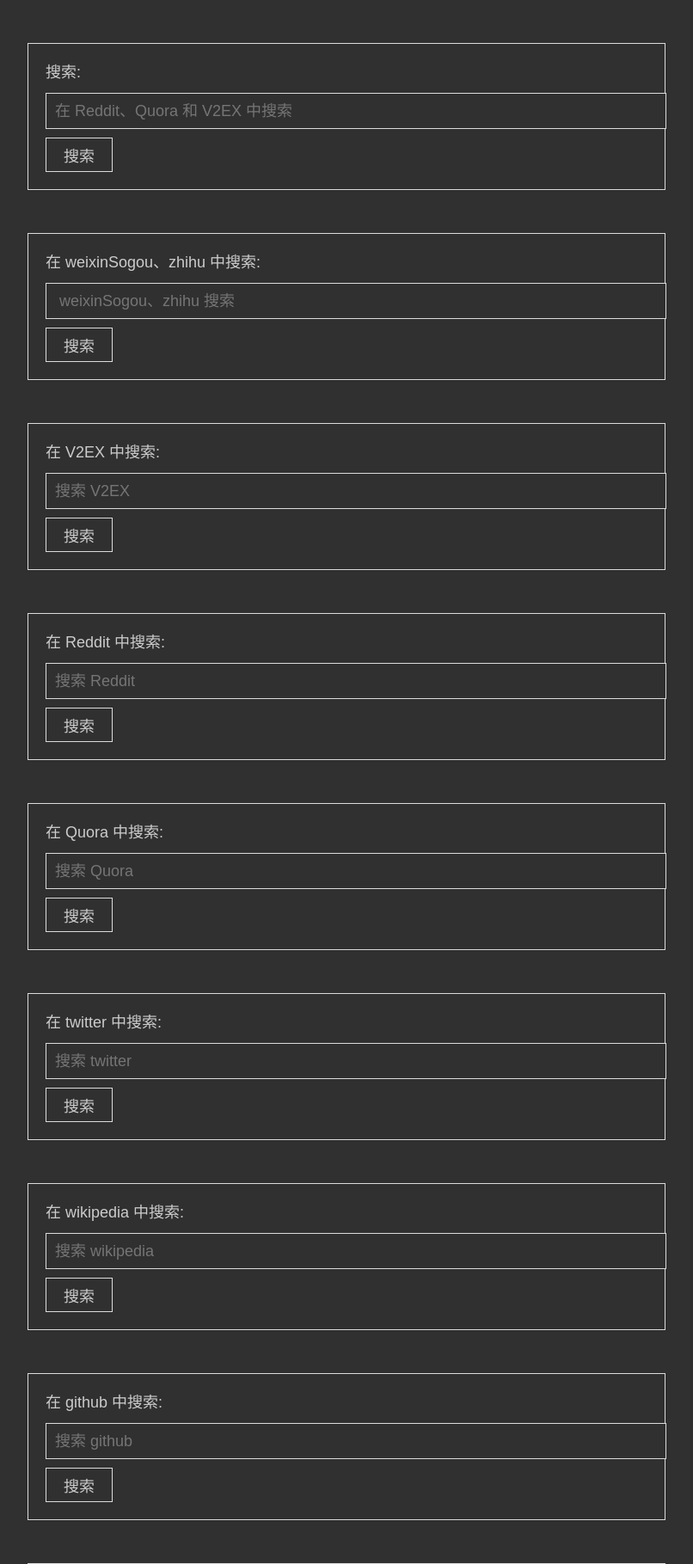
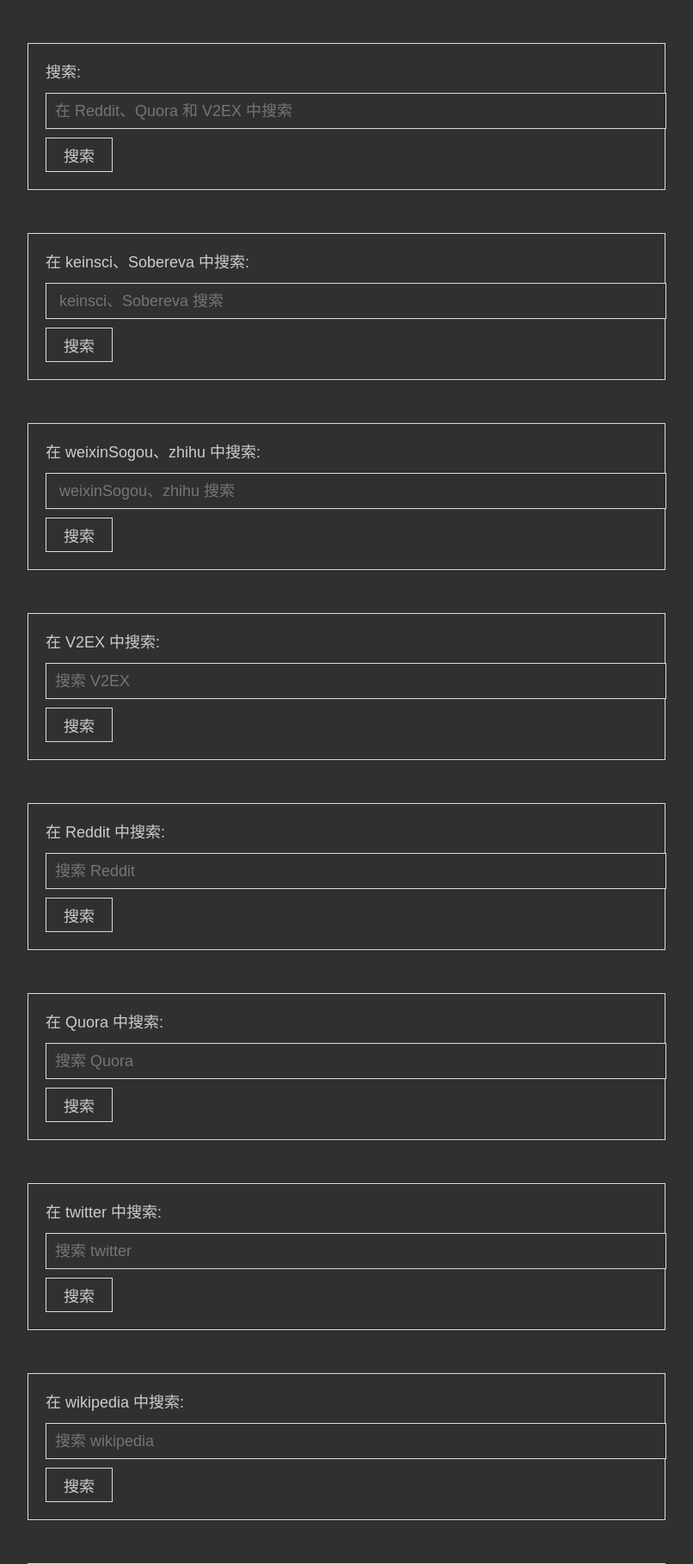
Before and after one commit to Yiwei666/03_Python-PHP, a PHP site: the page made by 03_smallTools/03_谷歌搜索/google_darkTheme.php in a window 1280 px wide. Shown: the top 1819 px of the page at 86% size, without its empty margins (237-1043 px from the left). Run offline with PHP 8.4, Linux system fonts and the light colour scheme; the visitor is signed in with stand-in values (Sample User, id 1).

Commit message:
Update google_darkTheme.php
增加计算化学公社相关网站

```diff
--- a/03_smallTools/03_谷歌搜索/google_darkTheme.php
+++ b/03_smallTools/03_谷歌搜索/google_darkTheme.php
@@ -83,6 +83,12 @@ if (isset($_GET['logout'])) {
             $query = $_GET['query'];
             $searchUrl = 'https://www.google.com/search?q=site%3Areddit.com+OR+site%3Aquora.com+OR+site%3Av2ex.com+' . $query;
             echo "<script>window.location.replace('$searchUrl');</script>";
+            exit;
+        }
+        if(isset($_GET['query_keinsciSobereva'])) {
+            $query_keinsciSobereva = $_GET['query_keinsciSobereva'];
+            $keinsciSobereva_Url = 'https://www.google.com/search?q=site%3Akeinsci.com+OR+site%3Asobereva.com+' . $query_keinsciSobereva;
+            echo "<script>window.location.replace('$keinsciSobereva_Url');</script>";
             exit;
         }
         if(isset($_GET['query_weixinSogouzhihu'])) {
@@ -219,6 +225,11 @@ if (isset($_GET['logout'])) {
         <input type="submit" value="搜索">
     </form>
     <form method="GET">
+        <label for="query_keinsciSobereva">在 keinsci、Sobereva 中搜索:</label>
+        <input type="text" name="query_keinsciSobereva" id="query_keinsciSobereva" placeholder=" keinsci、Sobereva 搜索">
+        <input type="submit" value="搜索">
+    </form>
+    <form method="GET">
         <label for="query_weixinSogouzhihu">在 weixinSogou、zhihu 中搜索:</label>
         <input type="text" name="query_weixinSogouzhihu" id="query_weixinSogouzhihu" placeholder=" weixinSogou、zhihu 搜索">
         <input type="submit" value="搜索">
```
